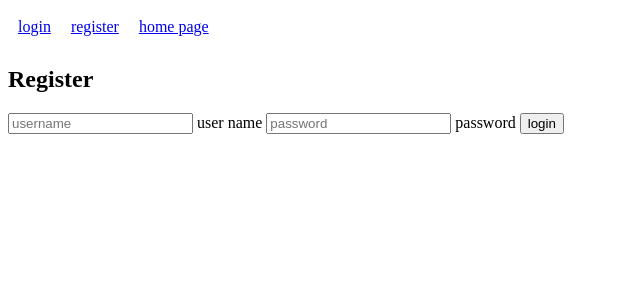
After one commit to re0078/webeloper, a Django app: page /login in a window 1280 px wide. The commit adds this page. Shown: the top 300 px of the page, without its empty margins (0-640 px from the left). Run offline with Django 3.2, Linux system fonts and the light colour scheme.

Commit message:
phase #2.2

```diff
--- a/templates/base.html
+++ b/templates/base.html
@@ -14,7 +14,7 @@
 <body>
 
 <div id="navbar" style="display: flex; flex-direction: row; flex-wrap: wrap">
-    <a id="login" class="navItem">login</a>
+    <a id="login" class="navItem" href="{% url 'web:login' %}">login</a>
     <a id="register" class="navItem" href="{% url 'web:register' %}">register</a>
     <a id="homepage" href="/" class="navItem">home page</a>
 </div>
--- /dev/null
+++ b/templates/login.html
@@ -0,0 +1,24 @@
+{% extends 'base.html' %}
+
+
+{% block register_login %}
+
+    <h2>Register</h2>
+    <form id="login_form" method="post">
+        {% csrf_token %}
+
+        <label>
+            <input name="username" placeholder="username">
+        </label>
+        <label for="username">user name</label>
+        <label>
+            <input name="password" placeholder="password">
+        </label>
+        <label for="password">password</label>
+        <button type="submit" name="submit">login</button>
+    </form>
+
+    <div id="error"></div>
+
+
+{% endblock %}
--- a/templates/register.html
+++ b/templates/register.html
@@ -4,7 +4,7 @@
 {% block register_login %}
 
     <h2>Register</h2>
-    <form id="register_form" method="post" action="{% url 'web:register' %}">
+    <form id="register_form" method="post">
         {% csrf_token %}
         {{ form.as_p }}
 
--- a/web/urls.py
+++ b/web/urls.py
@@ -1,9 +1,10 @@
 from django.urls import path, include
 
-from web.views import index, register
+from web.views import index, register, login
 
 app_name = "web"
 urlpatterns = [
     path('', index, name='homepage'),
     path('register', register, name='register'),
+    path('login', login, name='login'),
 ]
--- a/web/views.py
+++ b/web/views.py
@@ -11,24 +11,15 @@ def index(request):
 
 
 def register(request):
-    if request.POST:
+    if request.method == 'POST':
         form = RegisterForm(request.POST)
         if form.is_valid():
             form.save()
-            last_name = form.cleaned_data.get('last_name')
-            first_name = form.cleaned_data.get('first_name')
-            username = form.cleaned_data.get('username')
-            password1 = form.cleaned_data.get('password1')
-            password2 = form.cleaned_data.get('password2')
-            email = form.cleaned_data.get('email')
-            user = authenticate(first_name=first_name,
-                                last_name=last_name,
-                                username=username,
-                                password1=password1,
-                                password2=password2,
-                                email=email)
-            login(request, user)
             return redirect('web:homepage')
     else:
         form = RegisterForm()
     return render(request, 'register.html', {'form': form})
+
+
+def login(request):
+    return render(request, 'login.html',)
```
